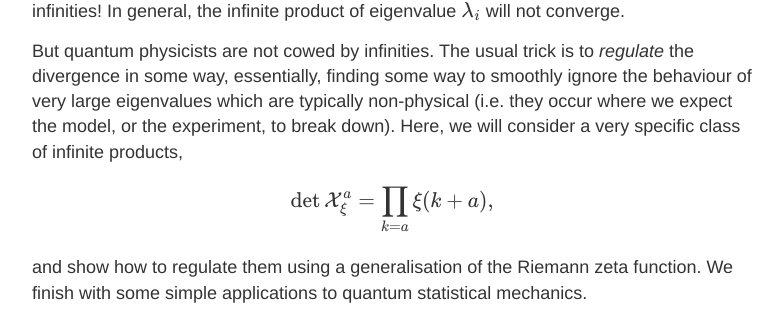
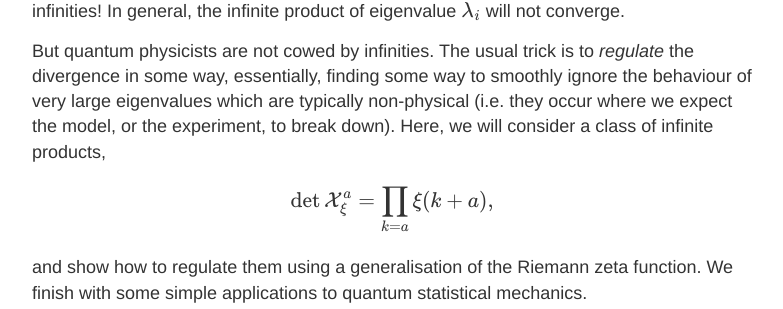
Before and after one commit to hapax/hapax.github.io, a Jekyll site: the page built from _posts/2019-08-13-zeta-regularisation.md, in a window 1280 px wide and 900 px high, scrolled down 991 px. Shown: the part 219-528 px from the top of the window, without its empty margins (248-1031 px from the left). Built offline with Jekyll 4.4.1, drawn with Linux system fonts in a browser that asks for light colours; our own code applies the rules of GitHub Pages for plain Markdown files; formulas are drawn with MathJax 3; a script that is not in the unit is left out; some of the changed lines change nothing that is shown; some of the changed text lies outside the part shown.

Commit message:
Update 2019-08-13-zeta-regularisation.md

```diff
--- a/_posts/2019-08-13-zeta-regularisation.md
+++ b/_posts/2019-08-13-zeta-regularisation.md
@@ -72,7 +72,7 @@
 essentially, finding some way to smoothly ignore the behaviour of very
 large eigenvalues which are typically non-physical (i.e. they
 occur where we expect the model, or the experiment, to break down).
-Here, we will consider a very specific class of infinite products,
+Here, we will consider a class of infinite products,
 
 $$
 \det \mathcal{X}^a_{\xi} = \prod_{k=a}  \xi (k+a),
@@ -314,9 +314,11 @@
 This means that after going around the thermal loop, they pick up a
 phase $e^{2\pi i a}$.
 
-1. Show that, with boundary conditions for spin $a$, black magic
-   reproduces the result of
-   [Boschi-Filho and Farina (1994)](https://arxiv.org/pdf/hep-th/9410098.pdf):
+1. Determine the natural boundary conditions for spin $a$, and
+   reproduce the result of
+   [Boschi-Filho and Farina (1994)](https://arxiv.org/pdf/hep-th/9410098.pdf)
+   for the determinant of $\mathcal{J}$ with these boundary conditions
+   using black magic:
 
    $$
 	\det\mathcal{J} = 4
```
